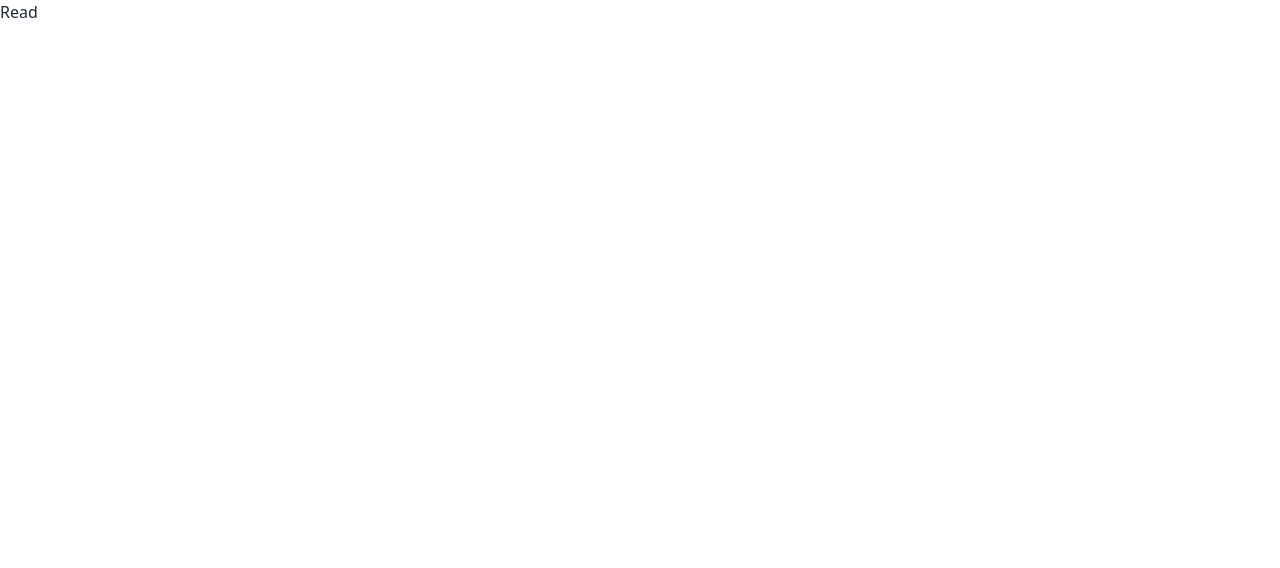
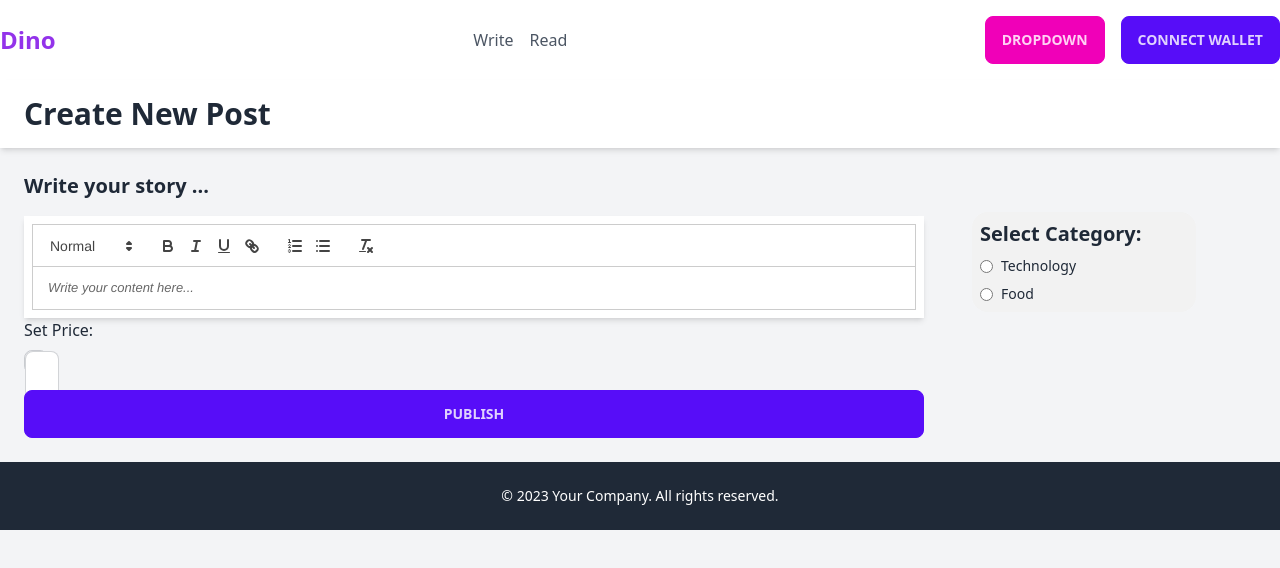
Before and after one commit to HuseyinSoylu/dino, a React (Vite) app in the folder frontend/: page /read in a window 1280 px wide. Shown: the top 568 px of the page. Built offline with nearby package versions, Linux system fonts and the light colour scheme.

Commit message:
price input and algorithm changed

```diff
--- /dev/null
+++ b/frontend/src/components/Footer.jsx
@@ -0,0 +1,17 @@
+import React from "react";
+
+function Footer() {
+  return (
+    <footer className="bg-gray-800 text-white">
+      <div className="max-w-7xl mx-auto py-6 px-4 sm:px-6 lg:px-8">
+        <div className="flex justify-center">
+          <p className="text-sm">
+            © {new Date().getFullYear()} Your Company. All rights reserved.
+          </p>
+        </div>
+      </div>
+    </footer>
+  );
+}
+
+export default Footer;
--- a/frontend/src/components/TextBox.jsx
+++ b/frontend/src/components/TextBox.jsx
@@ -1,6 +1,6 @@
 import React, { useState } from "react";
 import ReactQuill from "react-quill";
-import "react-quill/dist/quill.snow.css"; // Import the styles
+import "react-quill/dist/quill.snow.css";
 
 export default function TextBox() {
   const [text, setText] = useState("");
@@ -9,8 +9,13 @@ export default function TextBox() {
     setText(value);
   };
 
+  const handlePublish = () => {
+    console.log(text);
+    // Add your publish logic here
+  };
+
   return (
-    <div className=" top-0 right-0 p-4 w-3/4 h-full bg-white border-l border-gray-300 shadow-lg overflow-y-auto">
+    <div className="w-3/4 h-full bg-white border-l border-gray-300 shadow-lg overflow-y-auto p-4">
       <h2 className="text-xl font-semibold mb-4">Write your story ...</h2>
       <ReactQuill
         value={text}
@@ -18,8 +23,7 @@ export default function TextBox() {
         placeholder="Type something here..."
         className="bg-white p-2 shadow-md"
       />
-      <button className="btn" onClick={console.log(text)}>
-        {" "}
+      <button className="btn mt-4" onClick={handlePublish}>
         Publish
       </button>
     </div>
--- a/frontend/src/pages/Read.jsx
+++ b/frontend/src/pages/Read.jsx
@@ -1,9 +1,123 @@
-import React from 'react'
+import React, { useState } from 'react';
+import ReactQuill from 'react-quill';
+import 'react-quill/dist/quill.snow.css';
+import 'daisyui/dist/full.css';
+import Header from '../components/Header';
+import Footer from '../components/Footer';
 
-function Read() {
+export default function ContentPage() {
+  const [text, setText] = useState('');
+  const [selectedCategory, setSelectedCategory] = useState('');
+  const [price, setPrice] = useState('');
+  const [isCustomPrice, setIsCustomPrice] = useState(false);
+
+  const handleTextChange = (value) => {
+    setText(value);
+  };
+
+  const handleCategoryChange = (event) => {
+    setSelectedCategory(event.target.value);
+  };
+
+  const handlePriceChange = (event) => {
+    setPrice(event.target.value);
+  };
+
+  const handleCustomPriceToggle = () => {
+    setIsCustomPrice(!isCustomPrice);
+    setPrice(''); // Reset price when toggling
+  };
+
+  const handlePublish = () => {
+    const data = {
+      text: text,
+      category: selectedCategory,
+      price: isCustomPrice ? 'Custom Price' : price,
+    };
+
+    const jsonData = JSON.stringify(data, null, 2);
+    console.log(jsonData);
+  };
+
   return (
-    <div>Read</div>
-  )
+    <>
+      <Header />
+      <div className="bg-gray-100 min-h-screen">
+        <div className="bg-white py-4 shadow-md">
+          <div className="max-w-screen-xl mx-auto px-6">
+            <h1 className="text-3xl font-semibold">
+              Create New Post
+            </h1>
+          </div>
+        </div>
+        <div className="max-w-screen-xl mx-auto p-6 flex">
+          <div className="w-3/4 pr-6">
+            <h2 className="text-xl font-semibold mb-4">
+              Write your story ...
+            </h2>
+            <ReactQuill
+              value={text}
+              onChange={handleTextChange}
+              placeholder="Write your content here..."
+              className="bg-white p-2 shadow-md"
+            />
+            <div className="mb-4">
+              <label className="block font-medium mb-2">
+                Set Price:
+              </label>
+              <div className="flex items-center space-x-2">
+                <label className="checkbox">
+                  <input
+                    type="number"
+                    value={price}
+                    onChange={handlePriceChange}
+                    className="input input-bordered w-full max-w-xs"
+                    placeholder="Enter price"
+                  />
+                </label>
+              </div>
+            </div>
+
+            <div className="mt-4">
+              <button
+                onClick={handlePublish}
+                className="btn btn-primary w-full"
+              >
+                Publish
+              </button>
+            </div>
+          </div>
+          <div className="w-1/4 pl-6">
+            <div className="mb-4 menu bg-base-200 w-56 rounded-box mt-10">
+              <h2 className="text-xl font-semibold mb-2">
+                Select Category:
+              </h2>
+              <div className="space-y-2">
+                <label className="flex items-center space-x-2">
+                  <input
+                    type="radio"
+                    value="technology"
+                    checked={selectedCategory === 'technology'}
+                    onChange={handleCategoryChange}
+                  />
+                  <span>Technology</span>
+                </label>
+                <label className="flex items-center space-x-2">
+                  <input
+                    type="radio"
+                    value="food"
+                    checked={selectedCategory === 'food'}
+                    onChange={handleCategoryChange}
+                  />
+                  <span>Food</span>
+                </label>
+                {/* Add other categories */}
+              </div>
+            </div>
+          </div>
+        </div>
+        <Footer />
+      </div>
+    </>
+  );
 }
-
-export default Read
```
